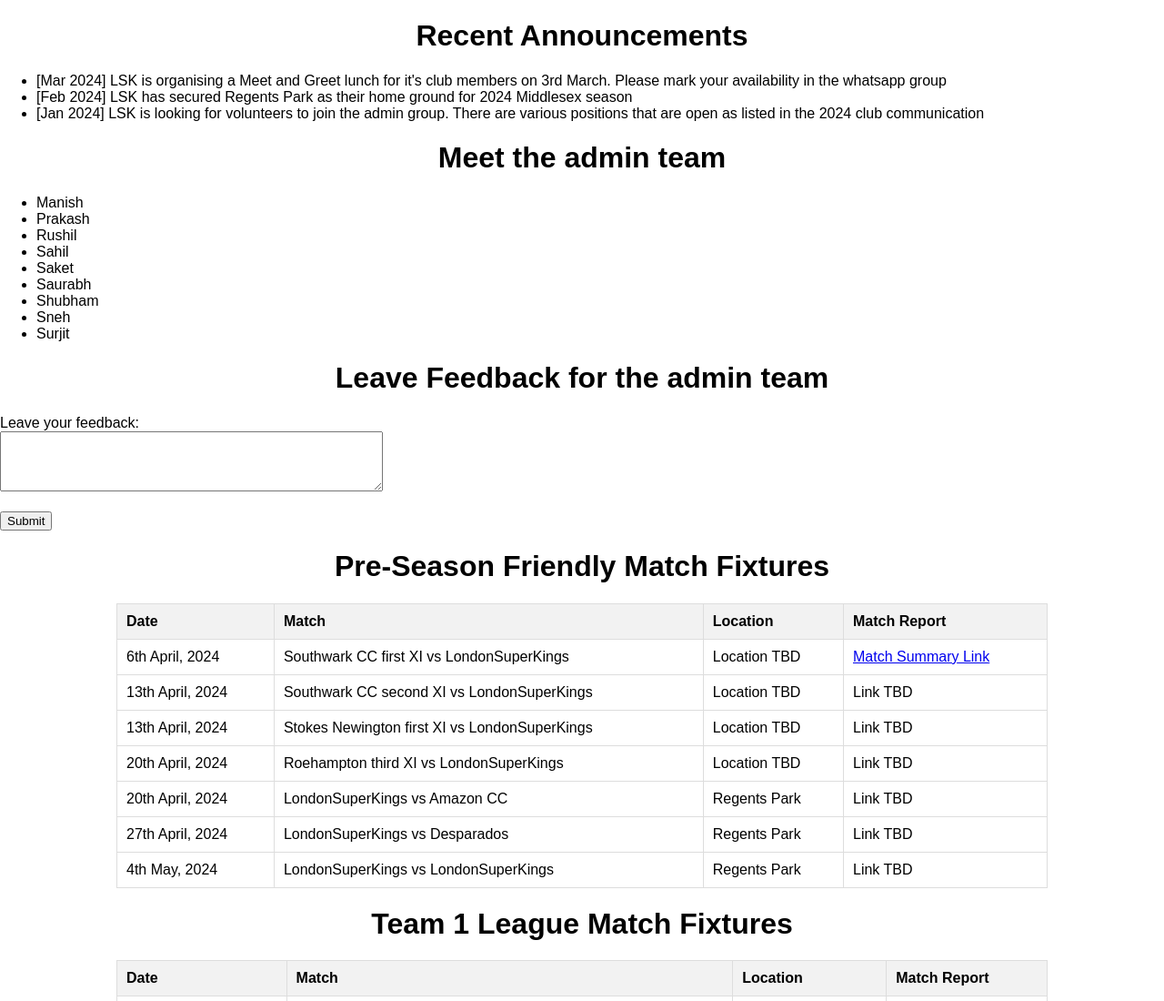
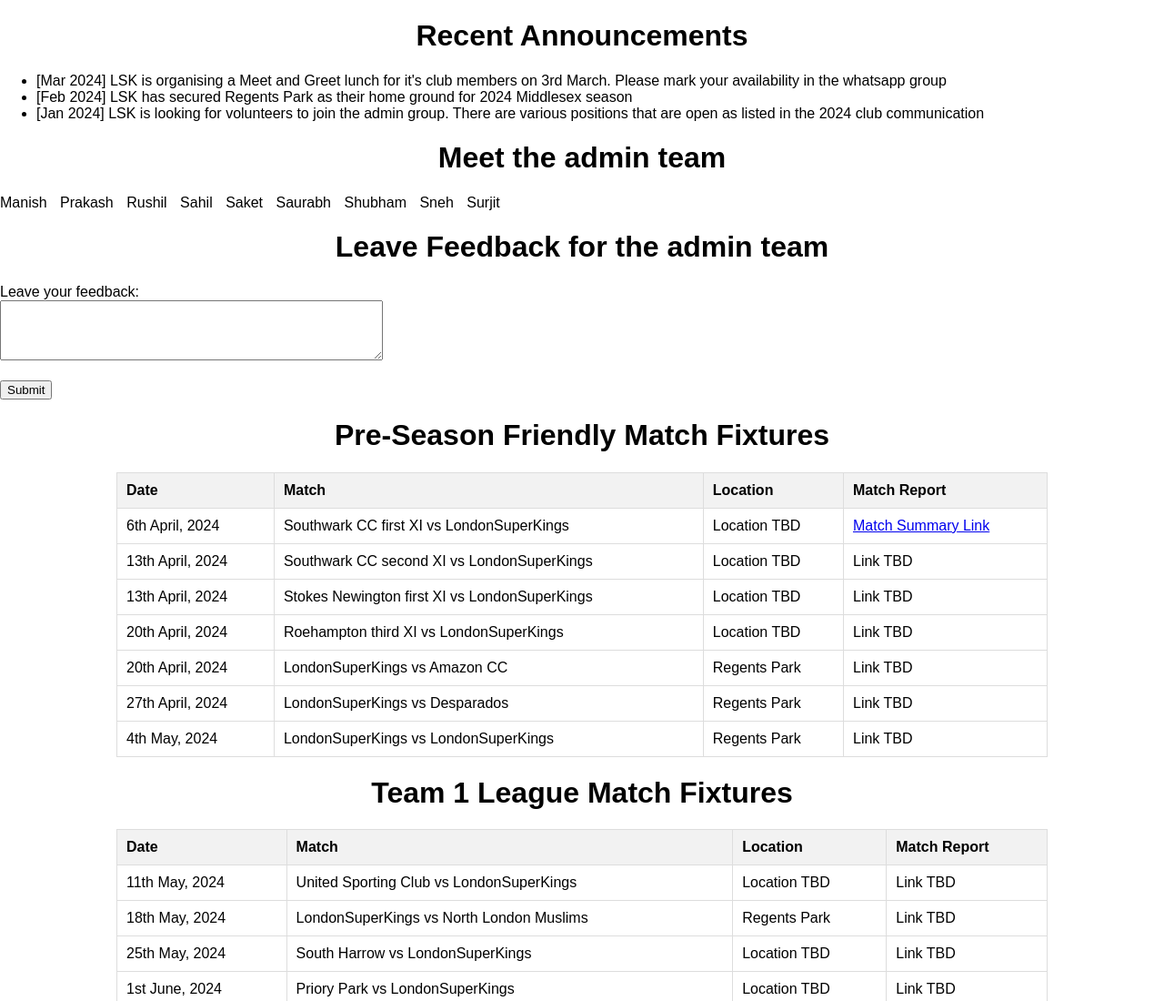
Before and after one commit to mjoshi89/londonsuperkings, a plain HTML site: page index.html in a window 1280 px wide. Shown: the top 1100 px of the page at 91% size. Drawn offline with Linux system fonts and the light colour scheme.

Commit message:
initial commit

```diff
--- a/index.html
+++ b/index.html
@@ -4,6 +4,18 @@
     <meta charset="UTF-8">
     <meta name="viewport" content="width=device-width, initial-scale=1.0">
     <title>London SuperKings Match Fixtures</title>
+    <style>
+    /* Display list items horizontally */
+    ul.horizontal-list {
+      list-style-type: none; /* Remove default list styling */
+      padding: 0; /* Remove default padding */
+    }
+
+    ul.horizontal-list li {
+      display: inline-block; /* Display list items horizontally */
+      margin-right: 10px; /* Add some space between list items */
+    }
+  </style>
     <link rel="stylesheet" href="styles.css">
 </head>
 <body>
@@ -14,7 +26,7 @@
         <li>[Jan 2024] LSK is looking for volunteers to join the admin group. There are various positions that are open as listed in the 2024 club communication</li>
     </ul>
     <h1>Meet the admin team</h1>
-    <ul>
+    <ul class="horizontal-list">
         <li>Manish</li>
         <li>Prakash</li>
         <li>Rushil</li>
```
